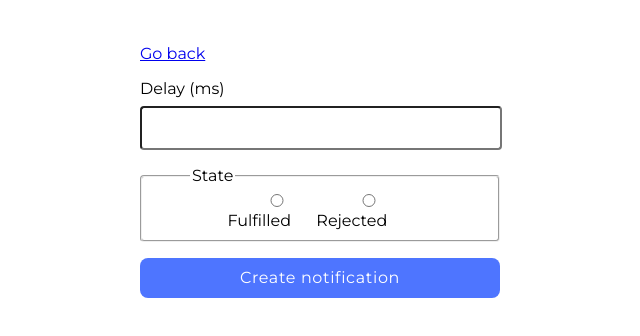
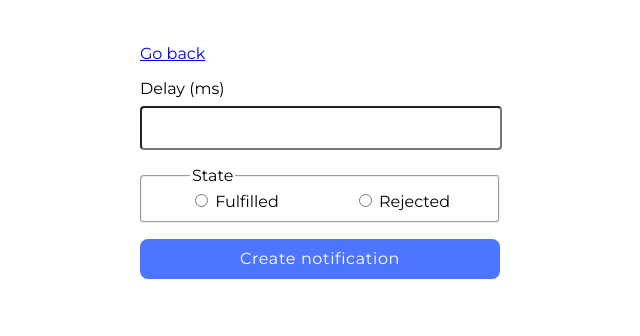
Before and after one commit to Sandro-it/goit-js-hw-10, a website built with Vite: page src/02-snackbar.html in a window 1280 px wide. Shown: the whole page, without its empty margins (24-664 px from the left). Built offline with nearby package versions, Linux system fonts and the light colour scheme.

Commit message:
Update 02-snackbar.css

```diff
--- a/src/css/02-snackbar.css
+++ b/src/css/02-snackbar.css
@@ -11,7 +11,7 @@ form{
     flex-direction: column;
     gap: 16px;
 }
-input{
+.form > label > input {
     width: 100%;
     border-radius: 4px;
         stroke-width: 1px;
@@ -19,6 +19,7 @@ input{
         padding: 0;
 }
 .form > label > input{
+
         margin-top: 8px;
         padding-left: 16px;
         max-width: 342px;
@@ -27,11 +28,11 @@ input{
 .form>label>input:focus{
 border: 1px solid #4e75ff;
 }
-fieldset{
+fieldset {
     margin: 0;
     display: flex;
     flex-direction: row;
-    justify-content: center;
+    justify-content: space-between;
     padding-left: 48px;
     padding-right: 48px;
     border-radius: 4px;
```
Lines whose indentation alone changed are shown as unchanged.
